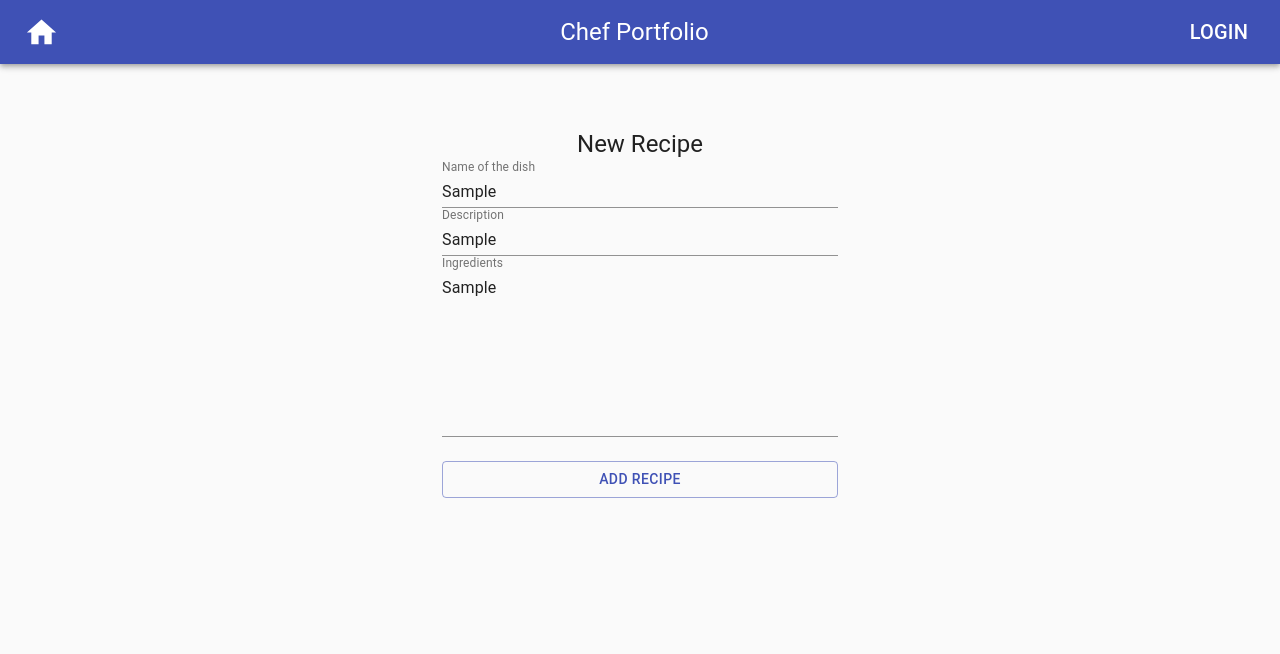
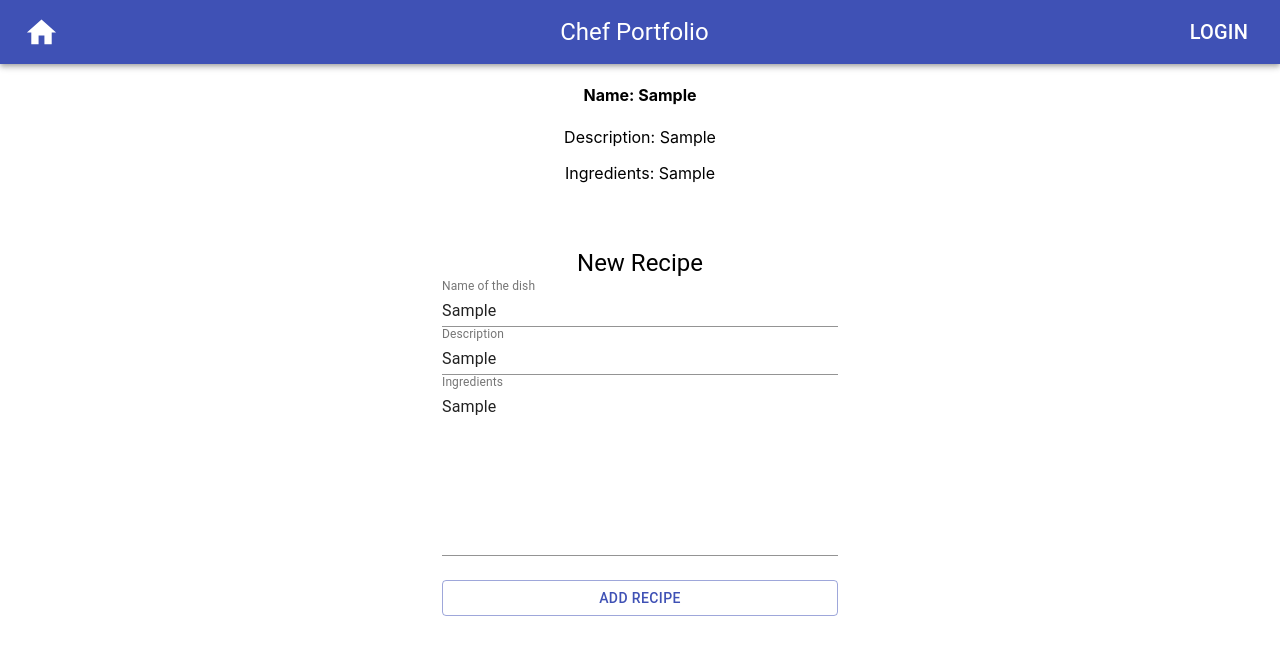
Before and after one commit to chef-portfolio-build/Front-end, a React (Create React App) app in the folder my-app/: page /profile in a window 1280 px wide. Both pictures are taken after typing "Sample", "Sample", "Sample" into the empty fields and a click on the button "ADD RECIPE". Shown: the top 654 px of the page. Built offline with nearby package versions, Linux system fonts and the light colour scheme.

Commit message:
finished profile page with functionality

```diff
--- a/my-app/src/components/Profile.js
+++ b/my-app/src/components/Profile.js
@@ -1,67 +1,24 @@
 import React, { useState } from 'react';
-import TextField from '@material-ui/core/TextField';
-import Button from "@material-ui/core/Button";
-import Typography from "@material-ui/core/Typography";
-import CssBaseline from "@material-ui/core/CssBaseline";
-import Container from "@material-ui/core/Container";
+import Recipes from "./Recipes"
+import RecipeForm from "./RecipeForm"
 
-import Styling from "./Reusable-Components/Styling"
+export default function Profile() {
 
-export default function InputWithIcon() {
-  const classes = Styling();
+  const [recipes, setRecipes] = useState([]);
 
-  const [value, setValue] = useState({ title: '', description: '', ingredients: '' });
-
-  const handleChange = event => {
-    // console.log(`event`, event.target.value);
-
-    setValue({ ...value, title: event.target.value });
-  };
+  const addNewRecipe = recipe => {
+    const newRecipe = {
+      title: recipe.title,
+      description: recipe.description,
+      ingredients: recipe.ingredients
+    };
+    setRecipes([...recipes, newRecipe])
+  }
 
   return (
-    <Container component="main" maxWidth="xs">
-      <CssBaseline />
-      <div className={classes.paper}>
-        <Typography component="h2" variant="h5">
-          New Recipe
-        </Typography>
-
-        <TextField
-          id="title"
-          name="title"
-          label="Name of the dish"
-          type="text"
-          multiline
-          fullWidth
-          rowsMax="4"
-          onChange={handleChange}
-        />
-        <TextField
-          id="description"
-          name="description"
-          label="Description"
-          type="text"
-          multiline
-          fullWidth
-          rowsMax="4"
-          onChange={handleChange}
-        />
-        <TextField
-          id="ingredients"
-          name="ingredients"
-          label="Ingredients"
-          multiline
-          fullWidth
-          rows="8"
-        />
-        <Button type="submit"
-          fullWidth
-          variant="outlined"
-          color="primary"
-          className={classes.submit}>
-          Add recipe
-        </Button>
-      </div>
-    </Container>
+    <div>
+      <Recipes recipes={recipes} />
+      <RecipeForm addNewRecipe={addNewRecipe} />
+    </div>
   );
 }
--- /dev/null
+++ b/my-app/src/components/RecipeForm.js
@@ -0,0 +1,82 @@
+import React, { useState } from 'react';
+import TextField from '@material-ui/core/TextField';
+import Button from "@material-ui/core/Button";
+import Typography from "@material-ui/core/Typography";
+import Container from "@material-ui/core/Container";
+import Styling from "./Reusable-Components/Styling"
+
+const RecipeForm = props => {
+  const [recipe, setRecipe] = useState({
+    title: '',
+    description: '',
+    ingredients: '',
+  });
+
+  const handleChange = event => {
+    setRecipe({ ...recipe, [event.target.id]: event.target.value });
+  };
+
+  const submitForm = event => {
+    event.preventDefault();
+    props.addNewRecipe(recipe)
+  };
+
+  const classes = Styling();
+
+  return (
+    <form onSubmit={submitForm}>
+      <Container component="main" maxWidth="xs">
+        <div className={classes.paper}>
+          <Typography component="h2" variant="h5">
+            New Recipe
+      </Typography>
+          <TextField
+            id="title"
+            name="title"
+            label="Name of the dish"
+            type="text"
+            multiline
+            fullWidth
+            rowsMax="4"
+            onChange={handleChange}
+            value={recipe.title}
+          />
+
+          <TextField
+            id="description"
+            name="description"
+            label="Description"
+            type="text"
+            multiline
+            fullWidth
+            rowsMax="4"
+            onChange={handleChange}
+            value={recipe.description}
+          />
+          {/* <input id="ingredients" name='ingredients' type='ingredients' placeholder='ingredients' value={recipe.ingredients} onChange={handleChange} /> */}
+          <TextField
+            id="ingredients"
+            name="ingredients"
+            label="Ingredients"
+            multiline
+            fullWidth
+            rows="8"
+            value={recipe.ingredients}
+            onChange={handleChange}
+          />
+
+          <Button type="submit"
+            fullWidth
+            variant="outlined"
+            color="primary"
+            className={classes.submit}
+          >
+            Add recipe
+        </Button>
+        </div>
+      </Container>
+    </form>
+  )
+}
+
+export default RecipeForm;
--- /dev/null
+++ b/my-app/src/components/Recipes.js
@@ -0,0 +1,17 @@
+import React from 'react';
+
+const Recipes = props => {
+  return (
+    <div className='recipe-list'>
+      {props.recipes.map(recipe => (
+        <div className='recipe'>
+          <h4>Name: {recipe.title}</h4>
+          <p>Description: {recipe.description}</p>
+          <p>Ingredients: {recipe.ingredients}</p>
+        </div>
+      ))}
+    </div>
+  );
+};
+
+export default Recipes;
```
